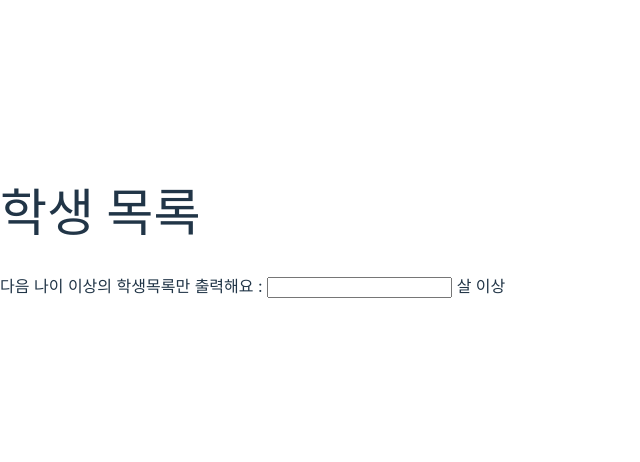
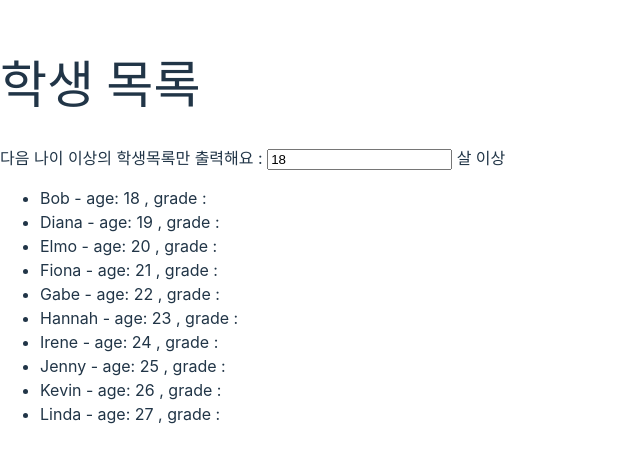
Before and after one commit to yeonisii/nb5-standard-3rd-hw, a React (Vite) app: page / in a window 1280 px wide. Shown: the part 168-630 px from the top of the page, without its empty margins (0-640 px from the left). Built offline with nearby package versions, Linux system fonts and the light colour scheme.

Commit message:
ex2 제출

```diff
--- a/src/App.jsx
+++ b/src/App.jsx
@@ -19,16 +19,30 @@ function App() {
   const [minAge, setMinAge] = useState(18);
 
   // TODO: filter를 사용하여 minAge 이상의 학생들만 선택하세요.
-  // const filteredStudents = ...;
+  const filteredStudents = students.filter(
+    (students) => students.age >= minAge
+  );
+
+  const handleInputChange = (e) => {
+    setMinAge(parseInt(e.target.value));
+  };
 
   return (
     <div>
       <h1>학생 목록</h1>
       다음 나이 이상의 학생목록만 출력해요 :{" "}
       {/* TODO: input에 입력된 값(숫자) 이상의 나이를 가진 학생들만 출력하세요. */}
-      <input type="number" /> 살 이상
+      <input type="number" value={minAge} onChange={handleInputChange} /> 살
+      이상
       <ul>
-        {/* TODO: map을 사용하여 필터링된 학생들의 정보를 표시하세요. 동명이인은 없다고 가정합니다. ex) 홍길동 - Age: 24, Grade: A */}
+        {
+          /* TODO: map을 사용하여 필터링된 학생들의 정보를 표시하세요. 동명이인은 없다고 가정합니다. ex) 홍길동 - Age: 24, Grade: A */
+          filteredStudents.map((students, index) => (
+            <li key={index}>
+              {students.name} - age: {students.age} , grade : {students.grande}
+            </li>
+          ))
+        }
       </ul>
     </div>
   );
```
